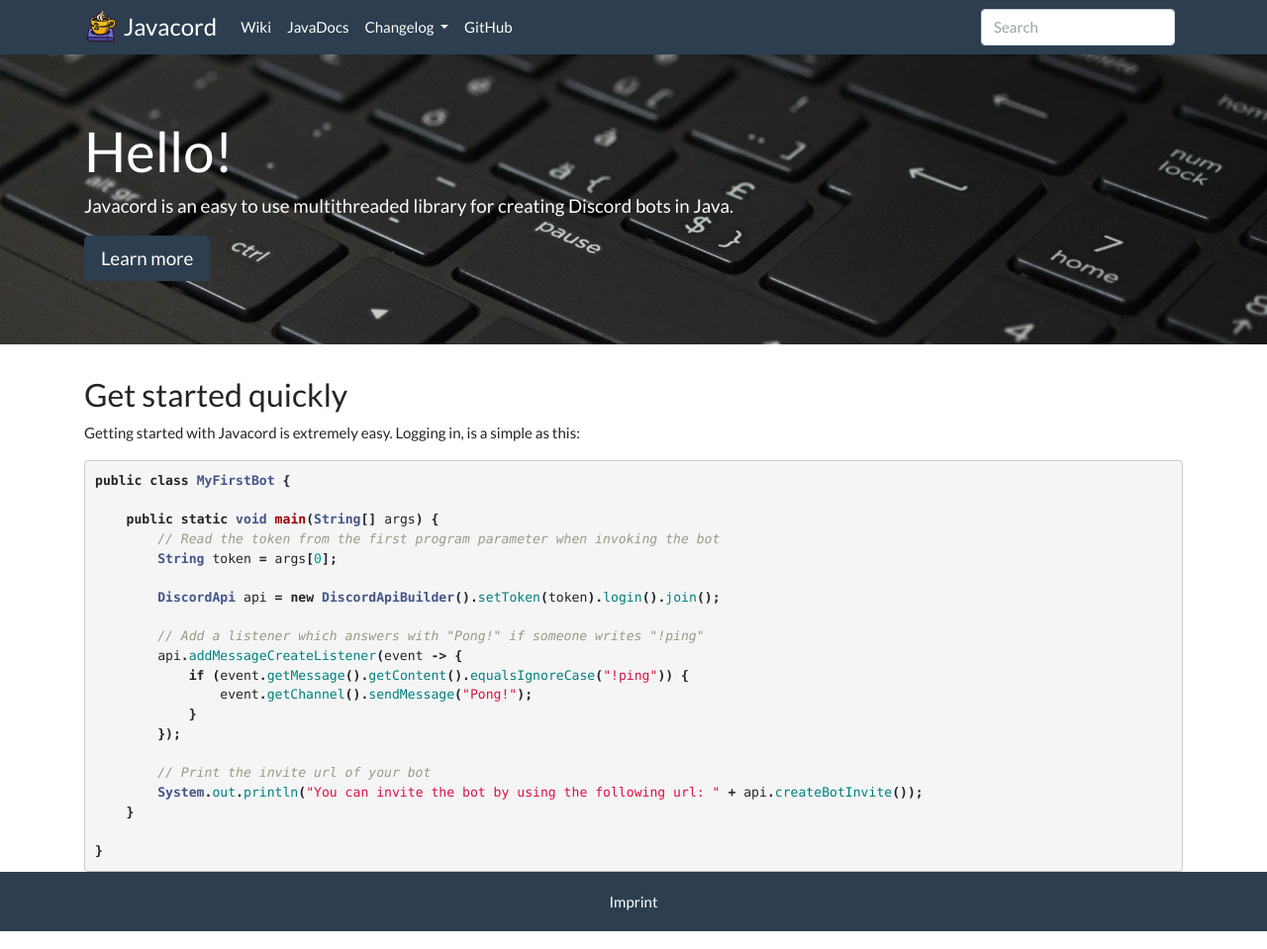
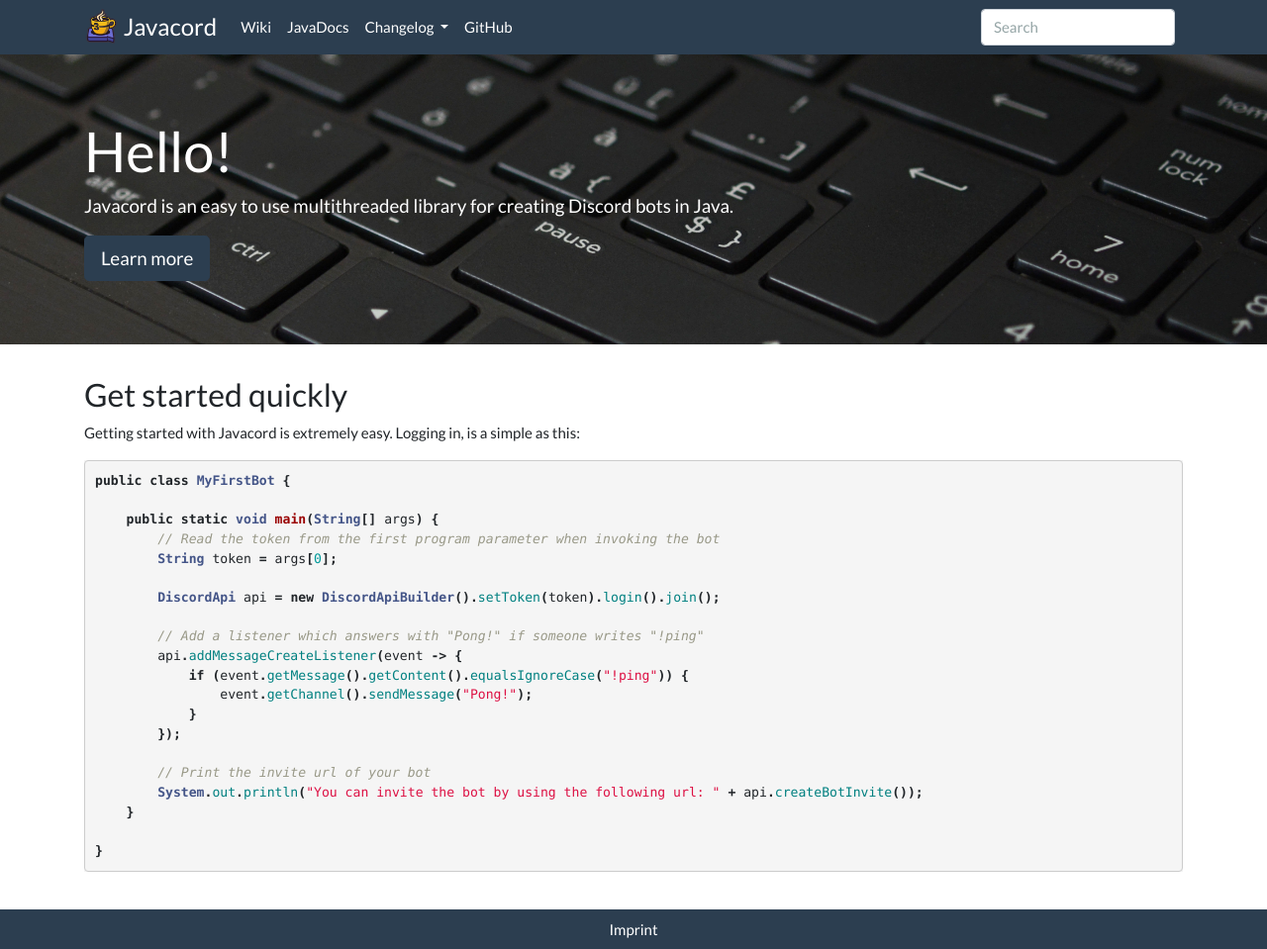
Before and after one commit to Vampire/javacord.github.io, a Jekyll site: the page built from index.html, in a window 1280 px wide. Shown: the whole page at 99% size. Built offline with Jekyll 4.4.1, drawn with Linux system fonts in a browser that asks for light colours; nearby versions of some CDN libraries.

Commit message:
Small improvements for the footer

```diff
--- a/css/style.scss
+++ b/css/style.scss
@@ -15,16 +15,6 @@
   background-position: center 35%;
   color: white;
   border-radius: 0;
-}
-
-.page-footer {
-  color: $white;
-  text-align: center;
-}
-
-.page-footer a {
-  color: $white;
-  text-align: center;
 }
 
 // Active navbar items should be underlined
@@ -68,14 +58,20 @@
   position: absolute;
   bottom: 0;
   width: 100%;
-  height: 60px;
-  line-height: 60px;
+  height: 40px;
+  line-height: 40px;
   background-color: $primary;
+  color: $white;
+  text-align: center;
 }
 html {
   position: relative;
   min-height: 100%;
 }
 body {
-  margin-bottom: 60px;
+  margin-bottom: 40px;
 }
+.page-footer a {
+  color: $white;
+  text-align: center;
+}
--- a/index.html
+++ b/index.html
@@ -38,3 +38,5 @@
 }
 {% endhighlight %}
 </div>
+
+<br>
```
